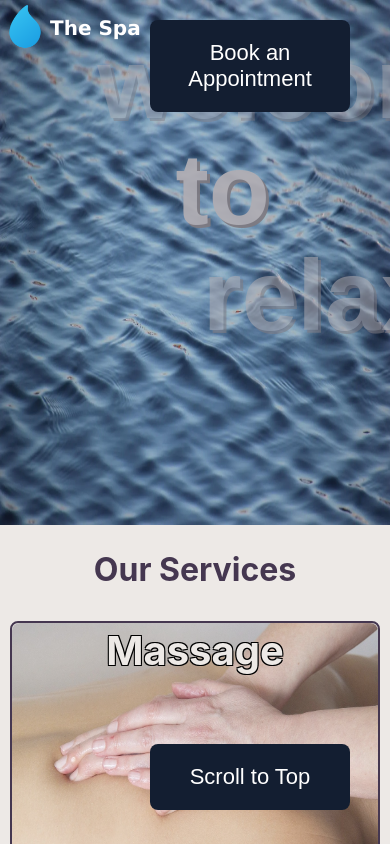
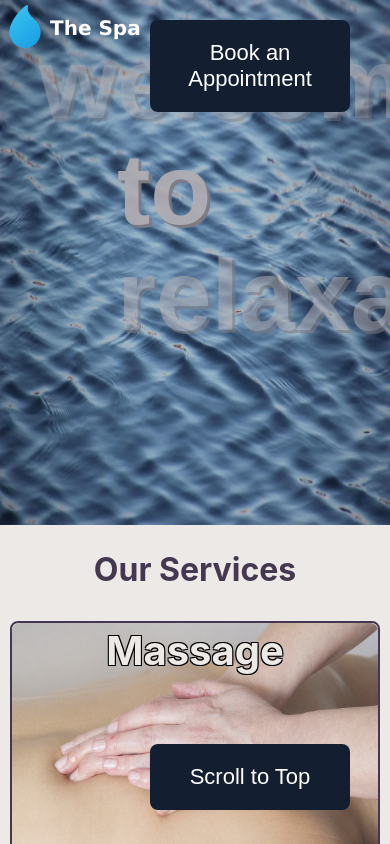
Before and after one commit to LaurenCummings/spa-project, a React (Vite) app: page / in a window 390 px wide. Shown: the top 844 px of the page. Built offline with nearby package versions, Linux system fonts and the light colour scheme; a web font is replaced by a local one.

Commit message:
moved banner words over for smaller screen

```diff
--- a/src/css/Banner.css
+++ b/src/css/Banner.css
@@ -40,6 +40,20 @@
     animation-delay: 4s;
 }
 
+@media (max-width: 900px) {
+    .banner .welcome {
+        left: 10%;
+    }
+
+    .banner .to {
+        left: 30%;
+    }
+
+    .banner .relaxation {
+        left: 30%;
+    }
+}
+
 @keyframes fadeInOut {
     0% {
         opacity: 0;
```
